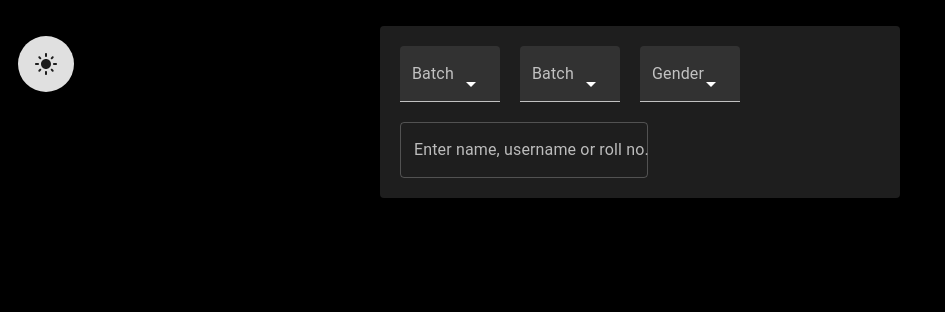
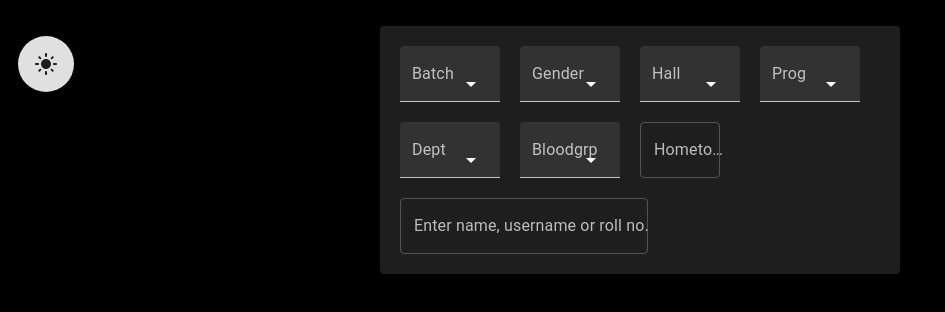
Before and after one commit to DAG100/student-search-revamp, a React (Create React App) app: page / in a window 1280 px wide. Shown: the top 312 px of the page, without its empty margins (0-945 px from the left). Built offline with nearby package versions, Linux system fonts and the light colour scheme.

Commit message:
Added all filters

```diff
--- a/src/App.js
+++ b/src/App.js
@@ -7,21 +7,34 @@ import React, {useState} from "react";
 import {DarkModeSharp, LightModeRounded} from "@mui/icons-material";
 
 
+function rollToYear(roll) {
+	if ((roll[0] === "Y") && (roll[1]) > "7") {
+		return roll.slice(0,2);
+	} else if (roll.slice(0,2) < '30') {
+		return "Y" + roll.slice(0,2);
+	} else return "Other";
+}
+
 function App(props) {
 
 	const [students, setStudents] = useState([]);
 	const [darkMode, setDark] = useState(true);
 
 	function sendQuery(query) {
-		console.log(query)
+		console.log(query);
 		setStudents(STUDENTS.filter((st) => {
 			let ret = true;
-			if (query.gender !== "") {
-				ret = ret && (st.g === query.gender);
+			for (const key in query) {
+				if (query[key].length > 0) { //all the stuff inside the if statement will only narrow it down because && used so can just not do anything to ret if length is 0
+					if (typeof(query[key]) === "string") { //gender, hometown or name
+						ret = ret && (st[key[0]].toLowerCase().includes(query[key].toLowerCase()));
+					} else if (key === "batch") {
+						ret = ret && (query.batch.includes(rollToYear(st.i)));
+					} else { //all the other stuff
+						ret = ret && (query[key].includes(st[key[0]]));
+					}
+				}
 			}
-			if (query.text.length > 0)
-				ret = ret && (st.n.toLowerCase().includes(query.text.toLowerCase()));
-
 			return ret;
 		}))
 	}
--- a/src/Options.js
+++ b/src/Options.js
@@ -22,64 +22,37 @@ rest: text field
 */
 
 function Options(props) {
-	const [batch, setBatch] = useState([]);
-	const [gender, setGender] = useState("");
-	const [text, setText] = useState("");
 	const [query, setQuery] = useState({
 		gender:"",
-		text:"",
-		batch:[]
+		name:"",
+		batch:[],
+		hall:[],
+		prog:[],
+		dept:[],
+		bloodgrp:[],
+		address:""
 	});
-
 
 	return (
 		<Paper className="options">
 
-			<FormControl variant="filled">
-				<InputLabel id="batch-label">Batch</InputLabel>
-				<Select
-					labelId="batch-label"
-					className="field"
-					value={query.batch}
-					multiple
-					onChange={(event) => {
-						setQuery(Object.assign(query,{batch:event.target.value}));
-						props.sendQuery({batch:event.target.value, gender, text});
-					}}
-				>
-					<MenuItem value="20">Y20</MenuItem>
-					<MenuItem value="21">Y21</MenuItem>
-				</Select>
-			</FormControl>
-
-
-			<FormControl variant="filled">
-				<InputLabel id="batch-label">Batch</InputLabel>
-				<Select
-					labelId="batch-label"
-					className="field"
-					value={batch}
-					multiple
-					onChange={(event) => {
-						setBatch(event.target.value);
-						props.sendQuery({batch:event.target.value, gender, text});
-					}}
-				>
-					<MenuItem value="20">Y20</MenuItem>
-					<MenuItem value="21">Y21</MenuItem>
-				</Select>
-			</FormControl>
-
+			<MultiSelectField
+				query={query}
+				name="batch"
+				options={["Y20","Y21"]}
+				setQuery={setQuery}
+				sendQuery={props.sendQuery}
+			/>
 
 			<FormControl variant="filled">
 				<InputLabel id="gender-label">Gender</InputLabel>
 				<Select
 					className="field"
 					labelId="gender-label"
-					value={gender}
+					value={query.gender}
 					onChange={(event) => {
-						setGender(event.target.value);
-						props.sendQuery({batch, gender:event.target.value, text});
+						setQuery(Object.assign(query,{gender:event.target.value}));
+						props.sendQuery(Object.assign(query,{gender:event.target.value}));
 					}}
 				>
 					<MenuItem value="">Any</MenuItem>
@@ -88,15 +61,58 @@ function Options(props) {
 				</Select>
 			</FormControl>
 
+			<MultiSelectField
+				query={query}
+				name="hall"
+				options={["HALL1","HALL2"]}
+				setQuery={setQuery}
+				sendQuery={props.sendQuery}
+			/>
+
+			<MultiSelectField
+				query={query}
+				name="prog"
+				options={["BTech","MT(Dual)"]}
+				setQuery={setQuery}
+				sendQuery={props.sendQuery}
+			/>
+
+			<MultiSelectField
+				query={query}
+				name="dept"
+				options={["Computer Science & Engg.","Chemistry"]}
+				setQuery={setQuery}
+				sendQuery={props.sendQuery}
+			/>
+
+			<MultiSelectField
+				query={query}
+				name="bloodgrp"
+				options={["A+","B+"]}
+				setQuery={setQuery}
+				sendQuery={props.sendQuery}
+			/>
+
+			<FormControl variant="filled">
+				<TextField
+					className="field home"
+					label="Hometown"
+					value={query.address}
+					onChange={(event) => {
+						setQuery(Object.assign(query,{address:event.target.value}));
+						props.sendQuery(Object.assign(query,{address:event.target.value}));
+					}}
+				/>
+			</FormControl>
 
 			<FormControl variant="filled">
 				<TextField
 					className="field main-text"
 					label="Enter name, username or roll no."
-					value={text}
+					value={query.name}
 					onChange={(event) => {
-						setText(event.target.value);
-						props.sendQuery({batch, gender, text:event.target.value});
+						setQuery(Object.assign(query,{name:event.target.value}));
+						props.sendQuery(Object.assign(query,{name:event.target.value}));
 					}}
 				/>
 			</FormControl>
--- a/src/msf.js
+++ b/src/msf.js
@@ -1,8 +1,7 @@
-import {InputLabel, TextField, Select, MenuItem, Paper, FormControl} from "@mui/material";
-import React, {useState} from "react";
+import {InputLabel, Select, MenuItem, FormControl} from "@mui/material";
+import React from "react";
 
 export default function MultiSelectField(props) {
-	props.setQuery(Object.assign(props.query,{[props.name]:[]}));
 	return (
 	<FormControl variant="filled">
 		<InputLabel id={`${props.name}-label`}>{props.name[0].toUpperCase() + props.name.slice(1,props.name.length).toLowerCase()}</InputLabel>
@@ -13,12 +12,11 @@ export default function MultiSelectField(props) {
 			multiple
 			onChange={(event) => {
 				props.setQuery(Object.assign(props.query,{[props.name]:event.target.value}));
-				console.log({[props.name]:event.target.value});
 				props.sendQuery(Object.assign(props.query,{[props.name]:event.target.value}));
 			}}
 		>
 			{props.options.map((el) => (
-				<MenuItem value={el}>{el}</MenuItem>
+				<MenuItem value={el} key={el}>{el}</MenuItem>
 			))}
 		</Select>
 	</FormControl>
```
